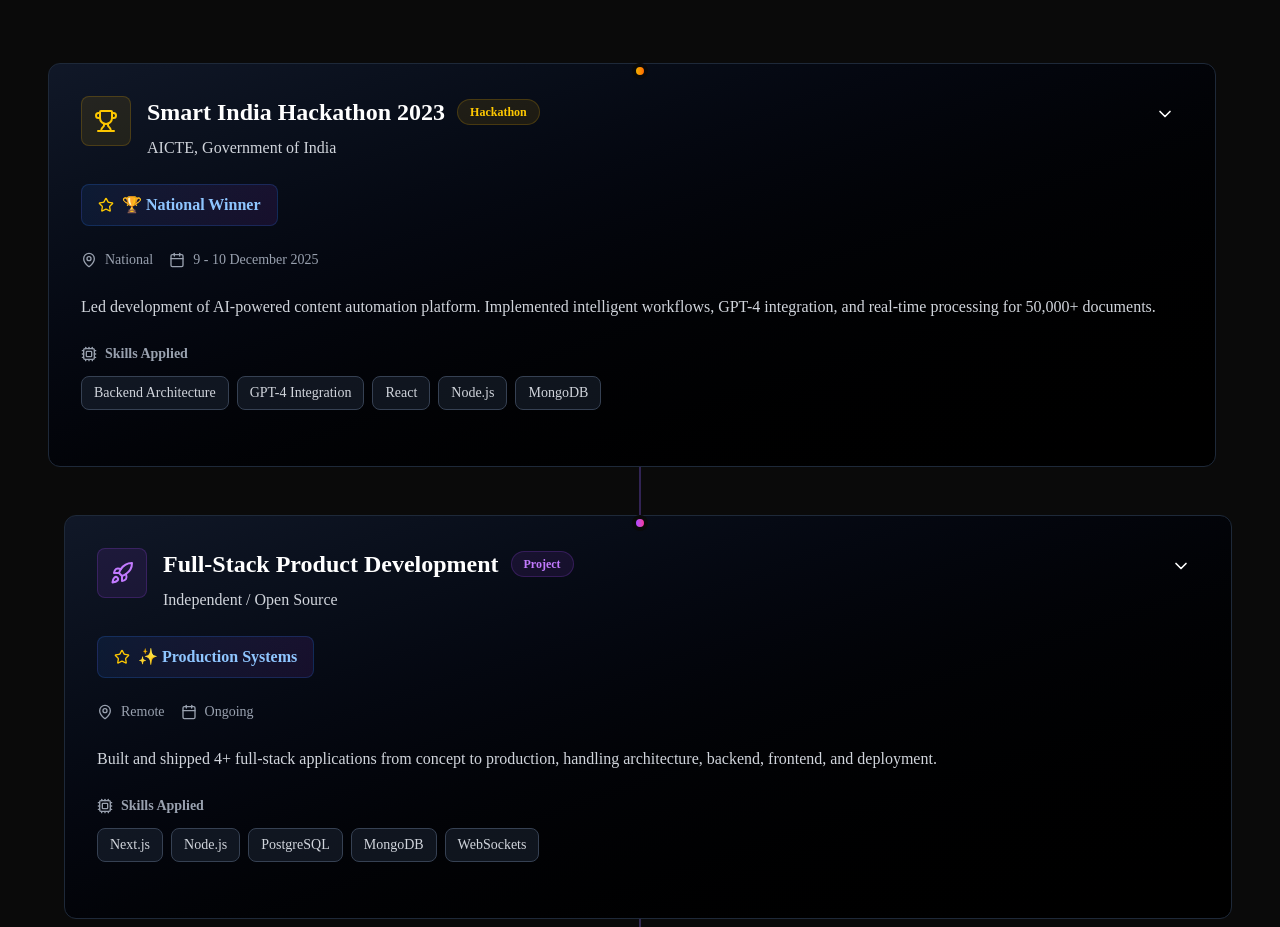
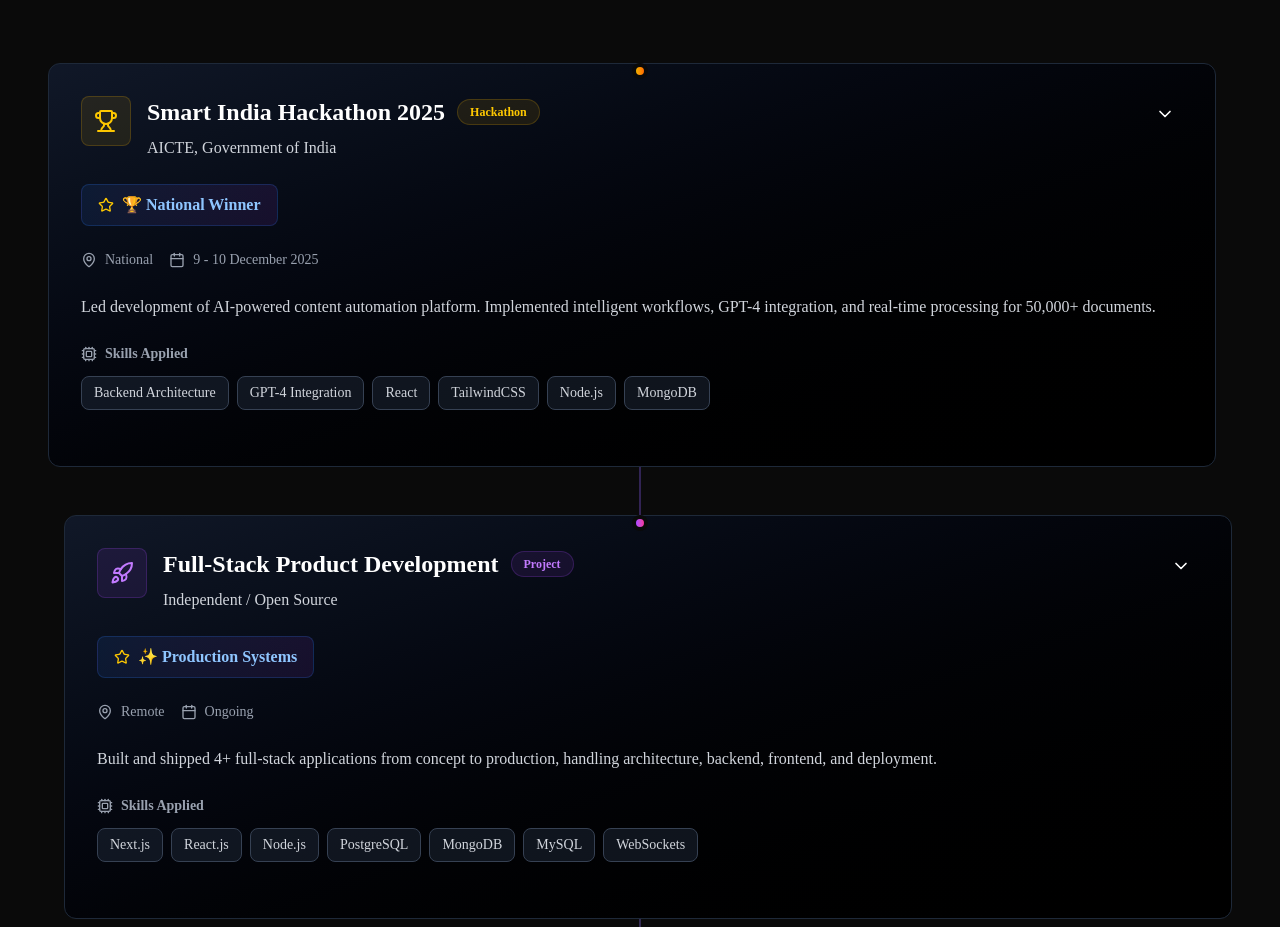
Before and after one commit to Chandermani-web/Portfolio, a React (Vite) app: page / in a window 1280 px wide. Shown: the part 6425-7352 px from the top of the page. Built offline with nearby package versions, Linux system fonts and the light colour scheme.

Commit message:
update 2nd

```diff
--- a/src/Pages/ExperienceSection.jsx
+++ b/src/Pages/ExperienceSection.jsx
@@ -25,7 +25,7 @@
   const experiences = [
     {
       type: "Hackathon",
-      title: "Smart India Hackathon 2023",
+      title: "Smart India Hackathon 2025",
       organization: "AICTE, Government of India",
       location: "National",
       date: "9 - 10 December 2025",
@@ -36,7 +36,7 @@
         "Supported 2,000+ institutions",
         "Processed 50,000+ documents in 6 months",
       ],
-      skills: ["Backend Architecture", "GPT-4 Integration", "React", "Node.js", "MongoDB"],
+      skills: ["Backend Architecture", "GPT-4 Integration", "React", "TailwindCSS", "Node.js", "MongoDB"],
     },
     {
       type: "Project",
@@ -47,11 +47,11 @@
       achievement: "✨ Production Systems",
       description: "Built and shipped 4+ full-stack applications from concept to production, handling architecture, backend, frontend, and deployment.",
       impact: [
-        "Real-time systems supporting 1000+ concurrent users",
+        "Real-time systems supporting 20+ concurrent users",
         "Scalable APIs processing millions of requests/month",
-        "Open-source contributions with 500+ GitHub stars",
+        "Open-source contributions with 50+ GitHub stars",
       ],
-      skills: ["Next.js", "Node.js", "PostgreSQL", "MongoDB", "WebSockets"],
+      skills: ["Next.js", "React.js", "Node.js", "PostgreSQL", "MongoDB", "MySQL", "WebSockets"],
     },
     {
       type: "Hackathon",
```
